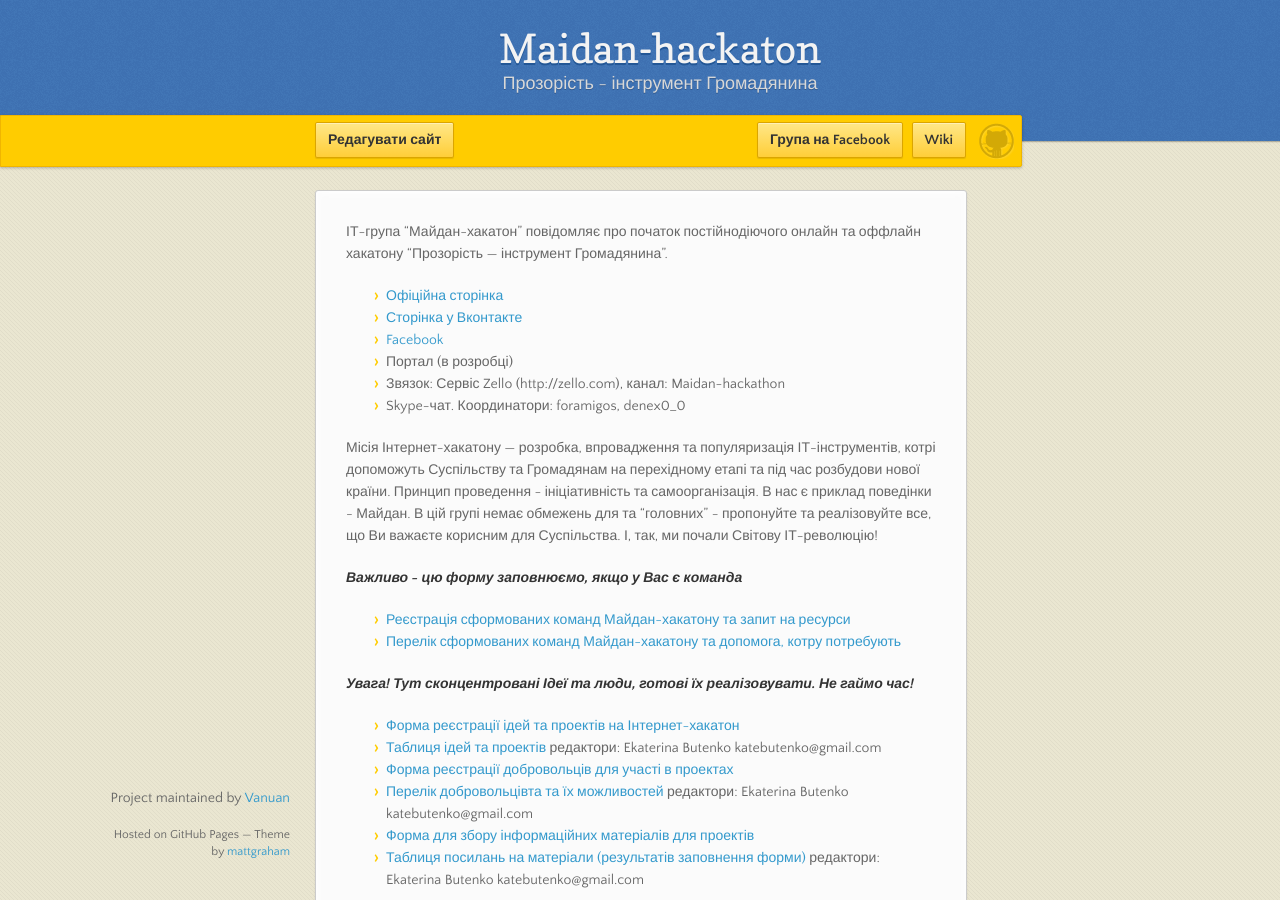
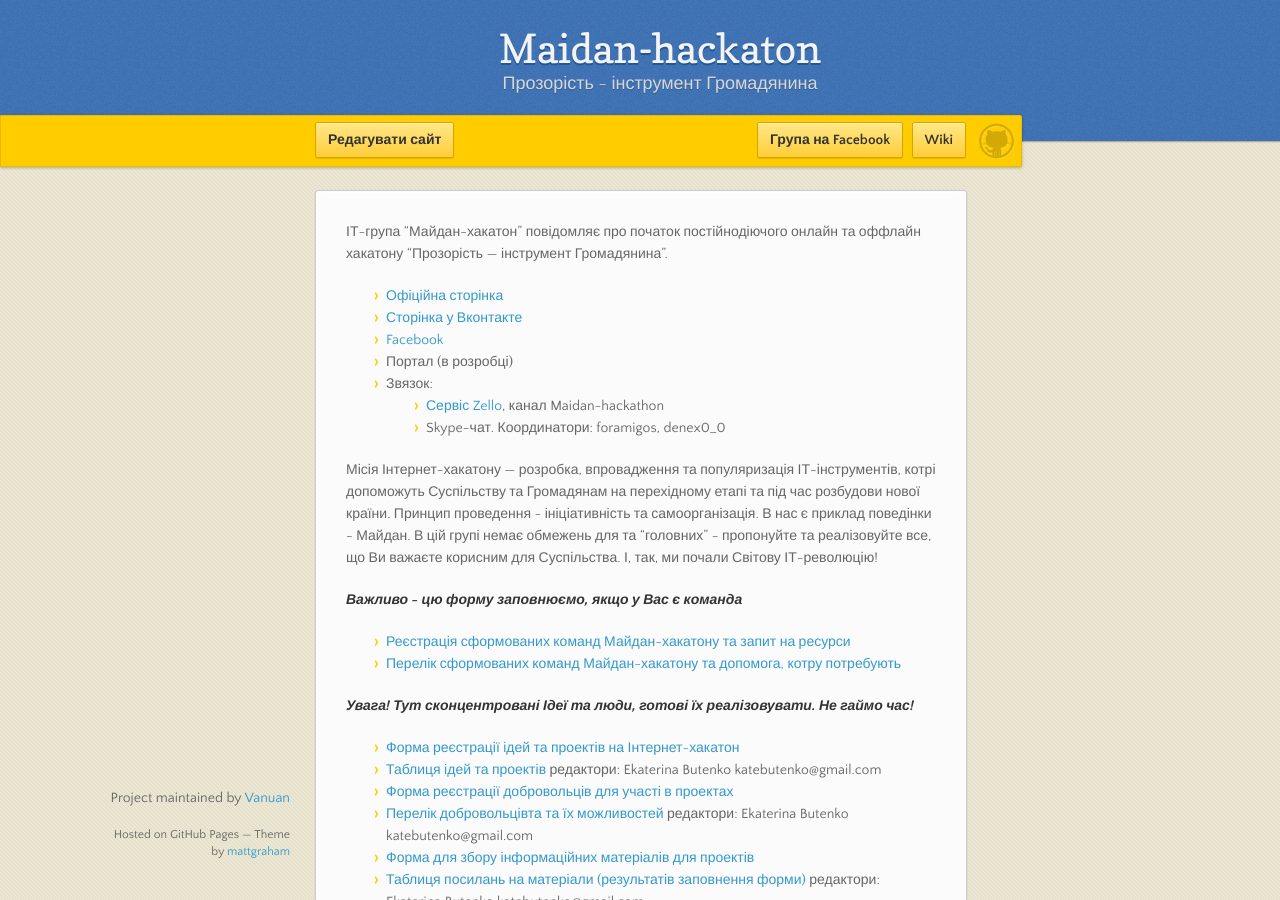
Before and after one commit to Maidan-hackaton/maidan-hackaton.github.io, a Jekyll site: the page built from test2.md, in a window 1280 px wide and 900 px high. Built offline with Jekyll 4.4.1, drawn with Linux system fonts in a browser that asks for light colours; nearby versions of some CDN libraries.

Commit message:
Update test2.md

```diff
--- a/test2.md
+++ b/test2.md
@@ -10,8 +10,9 @@
 * [Сторінка у Вконтакте](http://vk.com/maidanhackathon)
 * [Facebook](https://www.facebook.com/groups/MaidanHackthon)
 * Портал (в розробці)
-* Звязок: Сервіс Zello (http://zello.com), канал: Maidan-hackathon
-* Skype-чат. Координатори: foramigos, denex0_0
+* Звязок:
+    * [Сервіс Zello](http://zello.com), канал Maidan-hackathon
+    * Skype-чат. Координатори: foramigos, denex0_0
 
 Місія Інтернет-хакатону — розробка, впровадження та популяризація ІТ-інструментів, котрі допоможуть Суспільству та Громадянам на перехідному етапі та під час розбудови нової країни. Принцип проведення - ініціативність та самоорганізація. В нас є приклад поведінки - Майдан. В цій групі немає обмежень для та "головних" - пропонуйте та реалізовуйте все, що Ви важаєте корисним для Суспільства. І, так, ми почали Світову ІТ-революцію!
 
```
